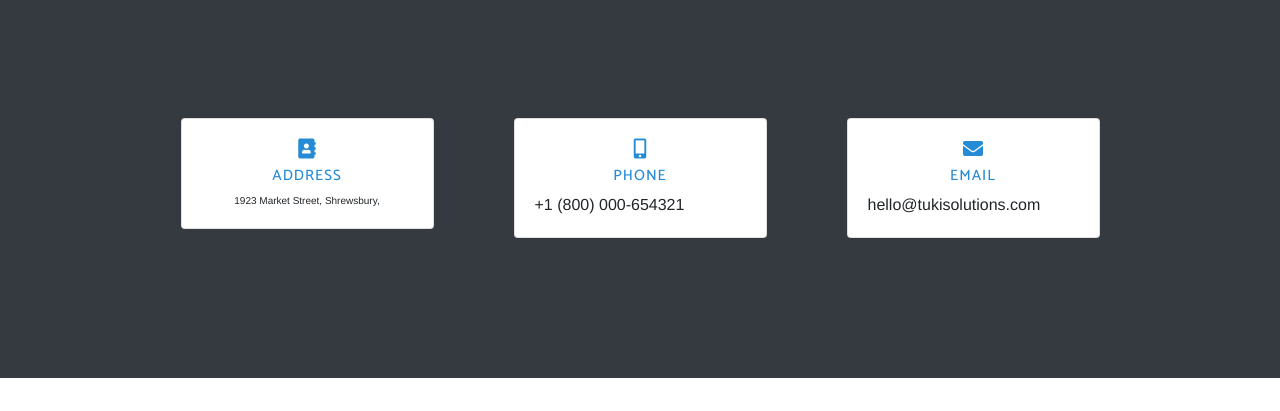
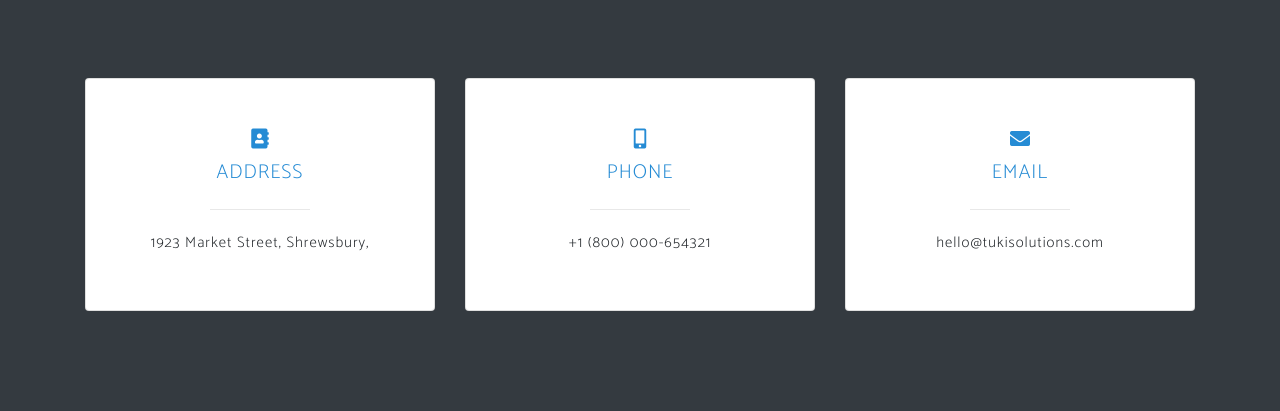
Before and after one commit to samueltuki/travel-CALIfonia, a plain HTML site: page index.html in a window 1280 px wide. Shown: the part 2978-3389 px from the top of the page. Before the commit the page ends 3356 px from the top, so only its background shows below. Drawn offline with nearby package versions, Linux system fonts and the light colour scheme; a web font is replaced by a local one.

Commit message:
contact section code modified for best practice

```diff
--- a/css/index.css
+++ b/css/index.css
@@ -124,27 +124,21 @@ header.heroImageContainer img {
 
 /* contact section */
 
+.card {
+  padding: 30px;
+}
+
 .text-logo {
-
- display: flex;
- justify-content: center;
- align-items: center;
- flex-direction: column;
- font-size: 20px;
- color: rgb(37, 139, 212);
-
-
+   font-size: 20px;
+  color: rgb(37, 139, 212);
 }
 
 .text-logo h4 {
   font-size: 15px;
- font-weight: 500;
+  font-weight: 500;
 }
 
-.address {
+h5 {
   font-style: normal;
-  font-size: 10px;
-  display: flex;
-  justify-content: center;
-  align-items: center;
+  font-size: 15px;
 }
--- a/index.html
+++ b/index.html
@@ -185,63 +185,57 @@
     <div class="container">
       <div class="row justify-content-center">
         <!-- card 1 -->
-        <div class="col-md-3  m-4  p-3">
+        <div class="col-md-4  ">
           <div class="card">
-            <div class="card-body">
-              <div class="text-logo">
-
-                <i class="fa-thin fa-address-book fa"></i>
+            <div class="card-body p-lg-6 text-center">
+              <i class="fa-thin fa-address-book fa text-logo"></i>
 
 
-                <h4 class="mt-2">
+                <h4 class="mt-2 text-logo">
                   ADDRESS
                 </h4>
-              </div>
-              <div class=" address">
+              <hr class="my-4" />
+              <h5>
                 1923 Market Street, Shrewsbury,
-              </div>
+              </h5>
             </div>
 
           </div>
         </div>
         <!-- card 2 -->
-        <div class="col-md-3  m-4  p-3">
+        <div class="col-md-4 ">
           <div class="card">
-            <div class="card-body">
-              <div class="text-logo">
+            <div class="card-body text-center ">
 
-                <i class="fa-mobile-alt fa">
+              <i class="fa-mobile-alt fa text-logo">
 
               </i>
-                <h4 class="mt-2">
+              <h4 class="mt-2 text-logo">
                 PHONE
               </h4>
-
-              </div>
-              <div>
+              <hr class="my-4" />
+              <h5>
                 +1 (800) 000-654321
-              </div>
+              </h5>
             </div>
 
           </div>
         </div>
         <!-- card 3 -->
-        <div class="col-md-3  m-4  p-3">
+        <div class="col-md-4  ">
           <div class="card">
-            <div class="card-body">
-              <div class="text-logo">
+            <div class="card-body text-center">
 
-                <i class="fa-solid fa-envelope fa"></i>
+              <i class="fa-solid fa-envelope fa text-logo "></i>
 
               </i>
-                <h4 class="mt-2">
+              <h4 class="mt-2 text-logo ">
                 EMAIL
               </h4>
-
-              </div>
-              <div>
+              <hr class="my-4"/>
+              <h5>
                 hello@tukisolutions.com
-              </div>
+              </h5>
             </div>
 
           </div>
```
Lines whose indentation alone changed are shown as unchanged.
